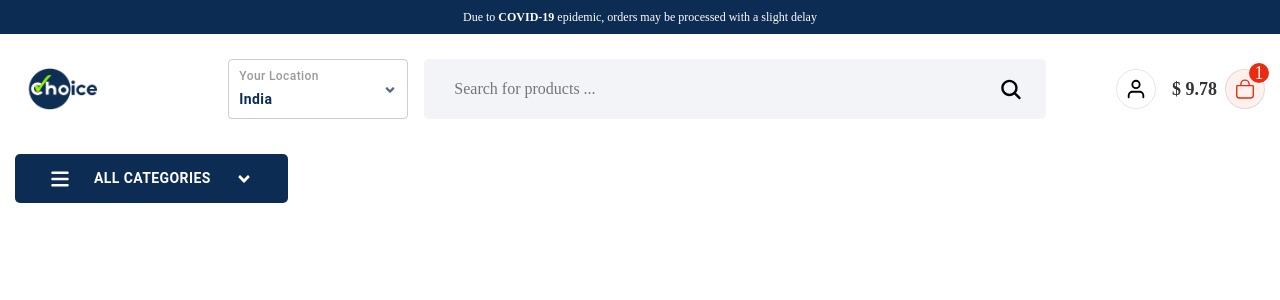
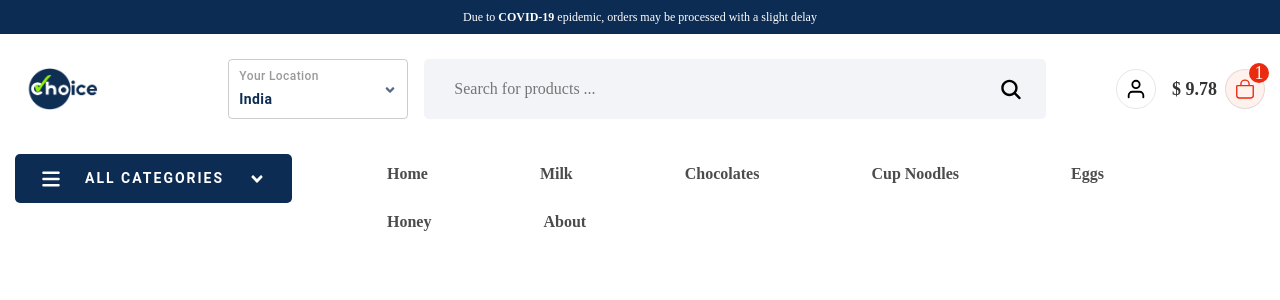
Before and after one commit to vijikalavarkar/choice, a React (Create React App) app in the folder client/: page / in a window 1280 px wide. Shown: the top 300 px of the page. Built offline with nearby package versions, Linux system fonts and the light colour scheme.

Commit message:
added Menus

```diff
--- a/client/src/components/Navbar/Navbar.css
+++ b/client/src/components/Navbar/Navbar.css
@@ -1,9 +1,10 @@
 nav .allCatTab{
     background: #0c2c53;
-    padding: 12px 35px;
+    padding: 12px 26px;
     color: white;
     border-radius: 5px;
     margin-top: 10px;
+    letter-spacing: 2px;
 }
 
 
@@ -26,3 +27,26 @@ nav .allCatTab .Cat_menu svg{
 nav .allCatTab .Cat_angle svg{
     font-size: 18px;
 }
+
+/* Navbar 2 css */
+nav .navpart2 ul{
+    margin-bottom: 0px;
+    margin-top: 6px;
+}
+
+nav .navpart2 ul li a{
+    font-size: 16px;
+    font-weight: 600;
+    text-decoration: none;
+    color: rgba(0,0,0,0.7);
+    display: flex;
+    align-items: center;
+    padding: 12px 52px;
+    transition: all 0.2s ease-in-out;
+    border-radius: 3px;
+}
+
+nav .navpart2 ul li a:hover{
+    background-color: #0c2c53;
+    color: white;
+}
--- a/client/src/components/Navbar/Navbar.js
+++ b/client/src/components/Navbar/Navbar.js
@@ -2,6 +2,7 @@ import './Navbar.css'
 import Button from '@mui/material/Button';
 import { FaBars } from "react-icons/fa6";
 import { FaAngleDown } from "react-icons/fa";
+import { Link } from 'react-router-dom';
 
 const Navbar = () => {
     return(
@@ -9,6 +10,8 @@ const Navbar = () => {
             <nav>
                 <div className='container'>
                     <div className='row'>
+
+                        {/* all categories button */}
                         <div className='navpart1 col-sm-3'>
                             <Button className='allCatTab align-items-center'>
                                 <span className='Cat_menu mr-4'><FaBars /></span>
@@ -16,8 +19,18 @@ const Navbar = () => {
                                 <span className='Cat_angle ml-4'><FaAngleDown /></span>
                             </Button>
                         </div>
-                        <div className='navpart2 col-sm-9'>
 
+                        {/* List [ menus ] */}
+                        <div className='navpart2 col-sm-9 d-flex align-items-center'>
+                            <ul className='list list-inline ml-auto'>
+                                <li className='list-inline-item'><Link to={'/'} >Home</Link></li>
+                                <li className='list-inline-item'><Link to={'/'} >Milk</Link></li>
+                                <li className='list-inline-item'><Link to={'/'} >Chocolates</Link></li>
+                                <li className='list-inline-item'><Link to={'/'} >Cup Noodles</Link></li>
+                                <li className='list-inline-item'><Link to={'/'} >Eggs</Link></li>
+                                <li className='list-inline-item'><Link to={'/'} >Honey</Link></li>
+                                <li className='list-inline-item'><Link to={'/'} >About</Link></li>
+                            </ul>
                         </div>
                     </div>
                 </div>
```
